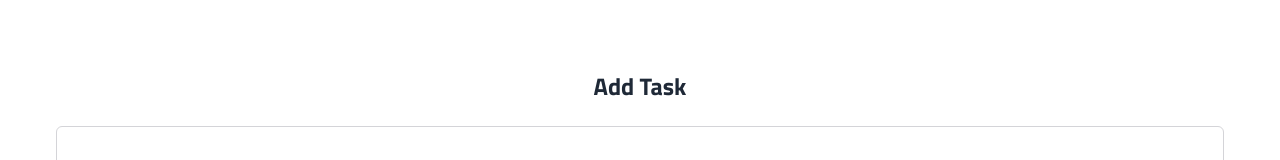
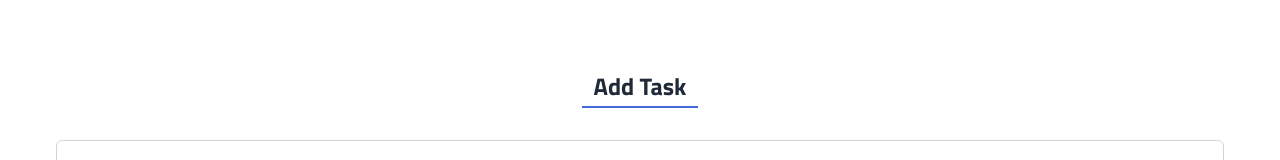
Before and after one commit to SumiyaMim/todoo-application, a React (Vite) app: page / in a window 1280 px wide. Shown: the part 560-720 px from the top of the page. Built offline with nearby package versions, Linux system fonts and the light colour scheme.

Commit message:
add task to localstorage

```diff
--- a/src/components/AddTask.jsx
+++ b/src/components/AddTask.jsx
@@ -48,7 +48,7 @@
 
   return (
     <div className='py-20'>
-      <h1 className='text-center font-bold text-2xl mb-6'>Add Task</h1>
+      <h1 className='text-center font-bold text-2xl mb-8 pb-1 px-3 border-2 w-fit mx-auto border-b-[#4568da] border-t-0 border-x-0'>Add Task</h1>
       <div className='border p-8 md:p-12 rounded-md border-zinc-300'>
         <input type="text" placeholder="New Task" className="input input-bordered rounded-md w-full outline-none focus:outline-none mb-5" onChange={handleTask}/>
         <div className='flex flex-col md:flex-row md:items-center gap-7 mb-7'>
```
